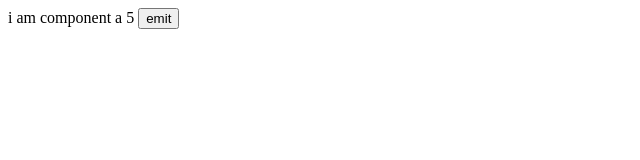
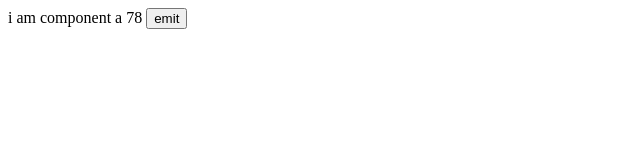
Before and after one commit to mazeyqian/multipage-template, a Vue app: page / in a window 1280 px wide. Shown: the top 160 px of the page, without its empty margins (0-640 px from the left). Built offline with nearby package versions, Linux system fonts and the light colour scheme.

Commit message:
组件传值大小写不敏感用连接线-，但展示的时候要转成驼峰命名。 number-to-do="78" props: ['number-to-do'] {{ numberToDo }}

```diff
--- a/src/App.vue
+++ b/src/App.vue
@@ -1,6 +1,6 @@
 <template>
   <div>
-    <com-a number="5"></com-a>
+    <com-a number-to-do="78"></com-a>
   </div>
 </template>
 
--- a/src/components/a.vue
+++ b/src/components/a.vue
@@ -1,14 +1,14 @@
 <template>
   <div>
     {{ hello }}
-    {{ number }}
+    {{ numberToDo }}
     <button @click="emitMyEvent">emit</button>
   </div>
 </template>
 
 <script>
   export default {
-    props: ['number'],
+    props: ['number-to-do'],
     data () {
       return {
         hello: 'i am component a'
```
